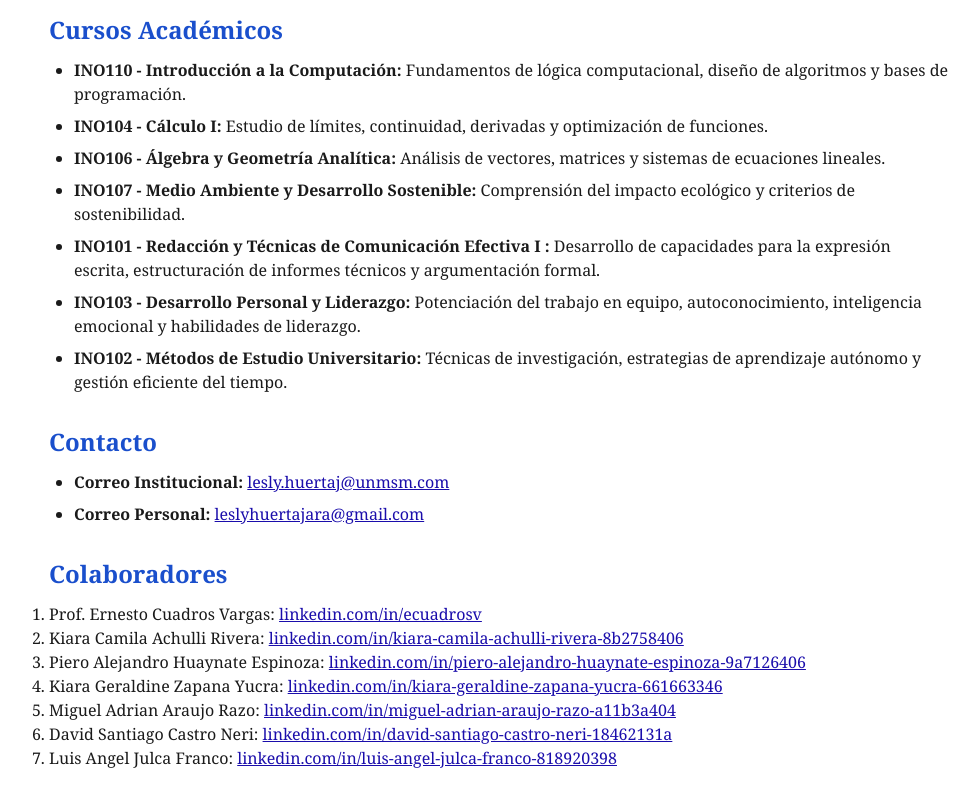
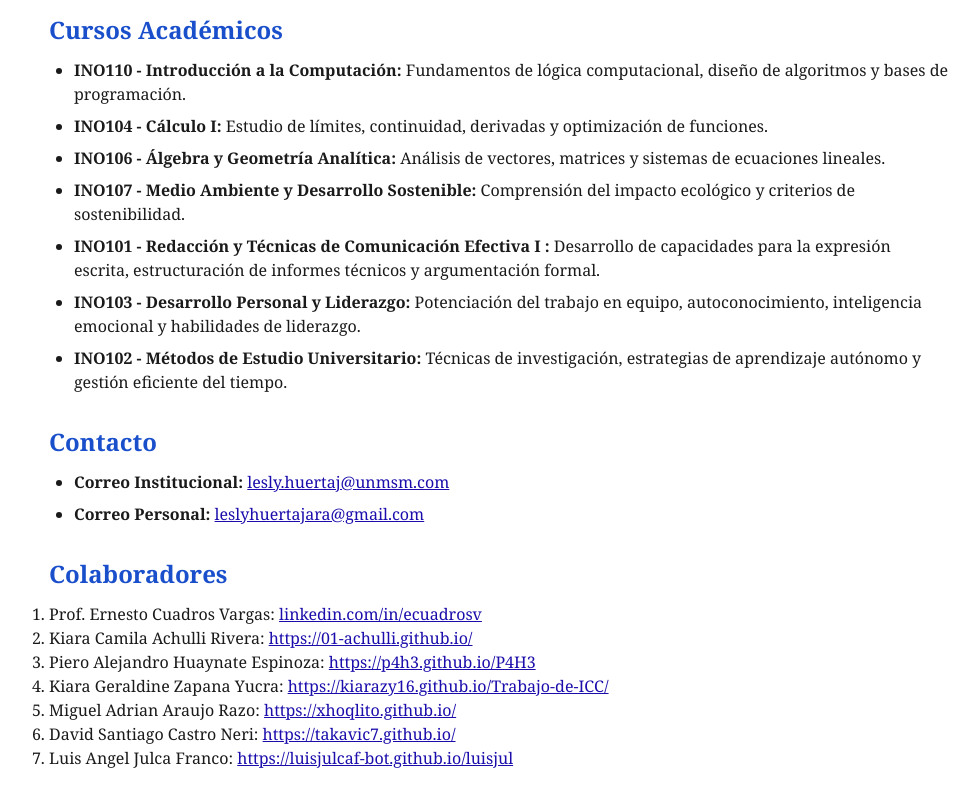
Before and after one commit to leslyhuerta/leslyhuerta.github.io, a plain HTML site: page index.html in a window 1280 px wide. Shown: the part 740-1540 px from the top of the page, without its empty margins (271-1249 px from the left). Drawn offline with Linux system fonts and the light colour scheme.

Commit message:
Actualizar links colaboradores

```diff
--- a/index.html
+++ b/index.html
@@ -193,12 +193,12 @@
     <h2 id="colaboradores">Colaboradores</h2>
     <ol class="content-list">
      <li>Prof. Ernesto Cuadros Vargas: <a href="https://linkedin.com/in/ecuadrosv" target="_blank">linkedin.com/in/ecuadrosv</a></li>
-<li>Kiara Camila Achulli Rivera: <a href="https://linkedin.com/in/kiara-camila-achulli-rivera-8b2758406" target="_blank">linkedin.com/in/kiara-camila-achulli-rivera-8b2758406</a></li>
-<li>Piero Alejandro Huaynate Espinoza: <a href="https://linkedin.com/in/piero-alejandro-huaynate-espinoza-9a7126406" target="_blank">linkedin.com/in/piero-alejandro-huaynate-espinoza-9a7126406</a></li>
-<li>Kiara Geraldine Zapana Yucra: <a href="https://linkedin.com/in/kiara-geraldine-zapana-yucra-661663346" target="_blank">linkedin.com/in/kiara-geraldine-zapana-yucra-661663346</a></li>
-<li>Miguel Adrian Araujo Razo: <a href="https://linkedin.com/in/miguel-adrian-araujo-razo-a11b3a404" target="_blank">linkedin.com/in/miguel-adrian-araujo-razo-a11b3a404</a></li>
-<li>David Santiago Castro Neri: <a href="https://linkedin.com/in/david-santiago-castro-neri-18462131a" target="_blank">linkedin.com/in/david-santiago-castro-neri-18462131a</a></li>
-<li>Luis Angel Julca Franco: <a href="https://linkedin.com/in/luis-angel-julca-franco-818920398" target="_blank">linkedin.com/in/luis-angel-julca-franco-818920398</a></li>
+<li>Kiara Camila Achulli Rivera: <a href="https://01-achulli.github.io/" target="_blank">https://01-achulli.github.io/</a></li>
+<li>Piero Alejandro Huaynate Espinoza: <a href="https://p4h3.github.io/P4H3" target="_blank">https://p4h3.github.io/P4H3</a></li>
+<li>Kiara Geraldine Zapana Yucra: <a href="https://kiarazy16.github.io/Trabajo-de-ICC/" target="_blank">https://kiarazy16.github.io/Trabajo-de-ICC/</a></li>
+<li>Miguel Adrian Araujo Razo: <a href="https://xhoqlito.github.io/" target="_blank">https://xhoqlito.github.io/</a></li>
+<li>David Santiago Castro Neri: <a href="https://takavic7.github.io/" target="_blank">https://takavic7.github.io/</a></li>
+<li>Luis Angel Julca Franco: <a href="https://luisjulcaf-bot.github.io/luisjul" target="_blank">https://luisjulcaf-bot.github.io/luisjul</a></li>
     </ol>
 
 
```
